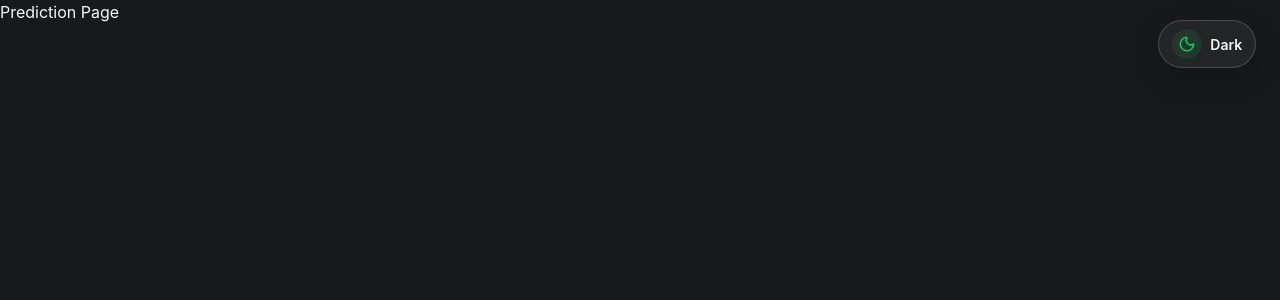
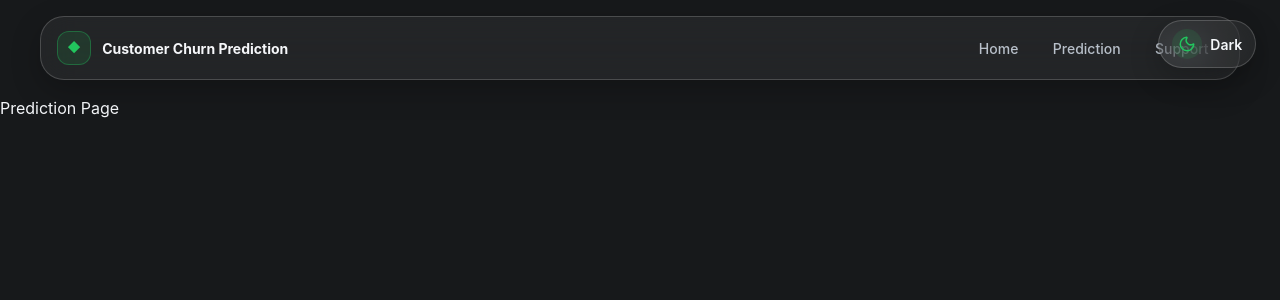
Before and after one commit to annnuspeaks/customer-churn-prediction, a React app in the folder frontend/: page /prediction in a window 1280 px wide. Shown: the top 300 px of the page. Built offline with nearby package versions, Linux system fonts and the light colour scheme; the HTML template or start-up script is replaced by a standard one.

Commit message:
Implement desktop navbar UI

```diff
--- a/frontend/src/App.jsx
+++ b/frontend/src/App.jsx
@@ -1,3 +1,4 @@
+import Navbar from "./components/Navbar/Navbar";
 import { useEffect, useState } from "react";
 import { BrowserRouter, Navigate, Route, Routes } from "react-router-dom";
 import BackToTop from "./components/BackToTop/BackToTop";
@@ -26,28 +27,21 @@ function App() {
   }, [theme]);
 
   const handleThemeToggle = () => {
-    setTheme((currentTheme) =>
-      currentTheme === "dark" ? "light" : "dark"
-    );
+    setTheme((currentTheme) => (currentTheme === "dark" ? "light" : "dark"));
   };
 
   return (
     <BrowserRouter>
       <div className="app">
-        <ThemeToggle
-          theme={theme}
-          onToggle={handleThemeToggle}
-        />
+        <Navbar />
+        <ThemeToggle theme={theme} onToggle={handleThemeToggle} />
         <BackToTop />
         <Routes>
           <Route path="/" element={<Home />} />
           <Route path="/prediction" element={<Prediction />} />
           <Route path="/support" element={<Support />} />
 
-          <Route
-            path="*"
-            element={<Navigate to="/" replace />}
-          />
+          <Route path="*" element={<Navigate to="/" replace />} />
         </Routes>
       </div>
     </BrowserRouter>
--- a/frontend/src/components/Navbar/Navbar.css
+++ b/frontend/src/components/Navbar/Navbar.css
@@ -0,0 +1,130 @@
+.navbar {
+  position: relative;
+  z-index: var(--z-navbar);
+
+  width: 100%;
+  padding: 1rem var(--container-padding);
+}
+
+.navbar__container {
+  width: min(100%, var(--container-width));
+  min-height: 64px;
+  margin-inline: auto;
+  padding: 0.65rem 1rem;
+
+  display: flex;
+  align-items: center;
+  justify-content: space-between;
+  gap: 2rem;
+
+  background: var(--glass-bg);
+  border: 1px solid var(--glass-border);
+  border-radius: var(--radius-xl);
+
+  backdrop-filter: blur(var(--glass-blur));
+  -webkit-backdrop-filter: blur(var(--glass-blur));
+
+  box-shadow: var(--shadow-md);
+
+  transition:
+    background-color var(--transition-normal),
+    border-color var(--transition-normal),
+    box-shadow var(--transition-normal);
+}
+
+.navbar__brand {
+  display: inline-flex;
+  align-items: center;
+  gap: 0.7rem;
+
+  min-width: 0;
+
+  color: var(--color-text-primary);
+
+  font-size: var(--font-size-sm);
+  font-weight: var(--font-weight-bold);
+
+  white-space: nowrap;
+}
+
+.navbar__brand-mark {
+  display: grid;
+  place-items: center;
+
+  width: 34px;
+  height: 34px;
+
+  flex-shrink: 0;
+
+  border: 1px solid var(--color-accent-border);
+  border-radius: var(--radius-md);
+
+  color: var(--color-accent);
+  background: var(--color-accent-soft);
+
+  font-size: 0.8rem;
+
+  transition:
+    transform var(--transition-normal),
+    background-color var(--transition-normal);
+}
+
+.navbar__brand:hover .navbar__brand-mark {
+  transform: rotate(45deg);
+  background: var(--color-accent-soft);
+}
+
+.navbar__brand-text {
+  overflow: hidden;
+  text-overflow: ellipsis;
+}
+
+.navbar__nav {
+  display: flex;
+  align-items: center;
+  gap: 0.35rem;
+}
+
+.navbar__link {
+  position: relative;
+
+  display: inline-flex;
+  align-items: center;
+  justify-content: center;
+
+  min-height: 40px;
+  padding: 0.5rem 0.9rem;
+
+  border-radius: var(--radius-md);
+
+  color: var(--color-text-secondary);
+
+  font-size: var(--font-size-sm);
+  font-weight: var(--font-weight-medium);
+
+  transition:
+    color var(--transition-fast),
+    background-color var(--transition-fast),
+    transform var(--transition-fast);
+}
+
+.navbar__link:hover {
+  color: var(--color-text-primary);
+  background: var(--color-surface-hover);
+  transform: translateY(-1px);
+}
+
+.navbar__link:focus-visible {
+  outline: 2px solid var(--color-accent);
+  outline-offset: 3px;
+}
+
+@media (max-width: 768px) {
+  .navbar__container {
+    gap: 1rem;
+  }
+
+  .navbar__brand-text {
+    max-width: 260px;
+  }
+}
--- a/frontend/src/components/Navbar/Navbar.jsx
+++ b/frontend/src/components/Navbar/Navbar.jsx
@@ -0,0 +1,34 @@
+import { Link } from "react-router-dom";
+import "./Navbar.css";
+
+function Navbar() {
+  return (
+    <header className="navbar">
+      <div className="navbar__container">
+        <Link to="/" className="navbar__brand">
+          <span className="navbar__brand-mark">◆</span>
+
+          <span className="navbar__brand-text">
+            Customer Churn Prediction
+          </span>
+        </Link>
+
+        <nav className="navbar__nav" aria-label="Primary navigation">
+          <Link to="/" className="navbar__link">
+            Home
+          </Link>
+
+          <Link to="/prediction" className="navbar__link">
+            Prediction
+          </Link>
+
+          <Link to="/support" className="navbar__link">
+            Support
+          </Link>
+        </nav>
+      </div>
+    </header>
+  );
+}
+
+export default Navbar;
```
Also changed, not shown: 2 other files (tests, documents, lock files or other folders).
